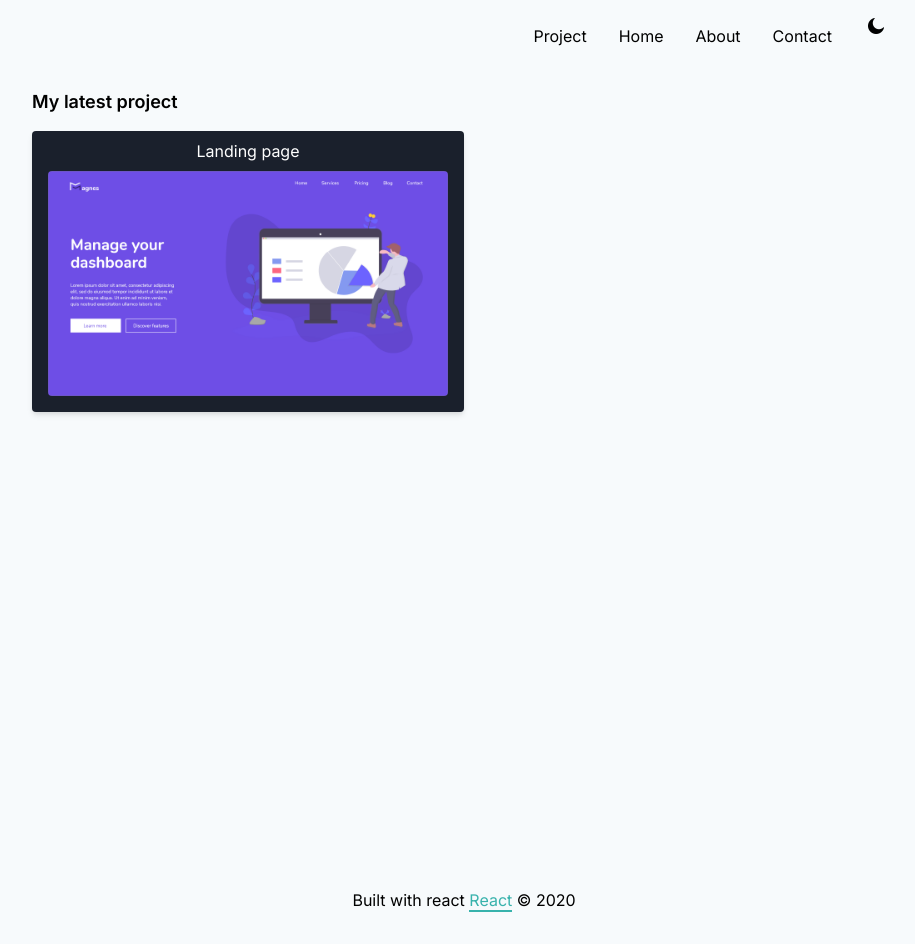
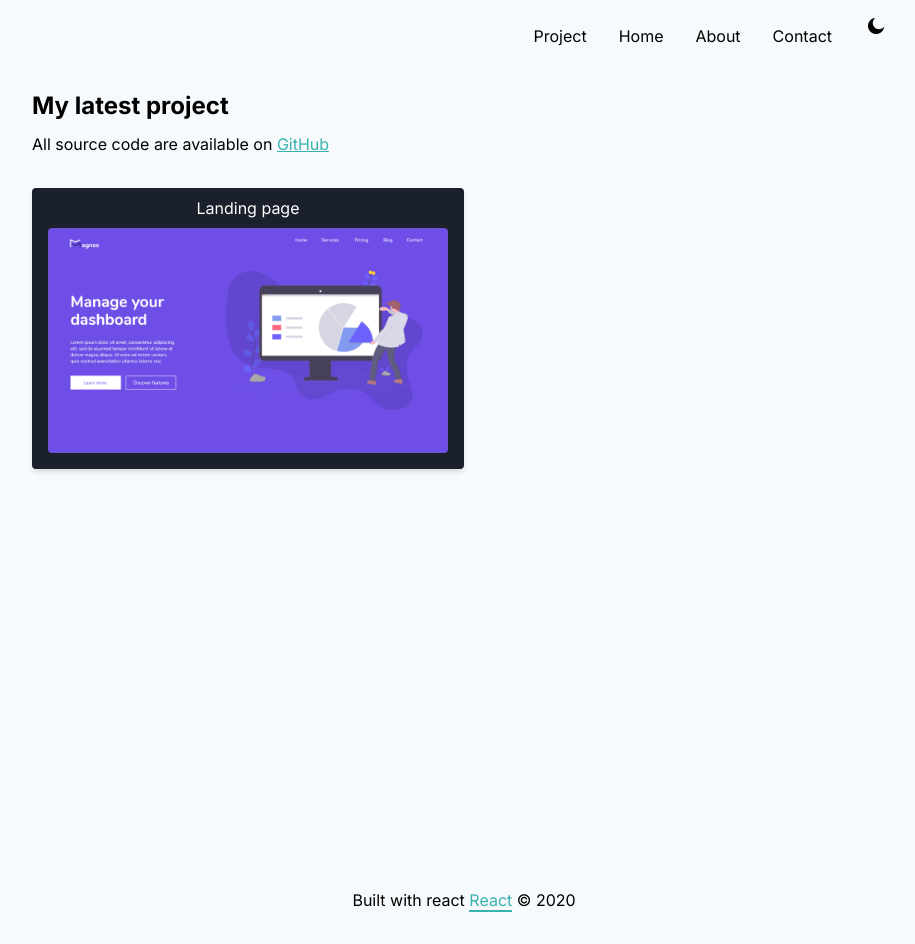
Before and after one commit to anas283/portfolio-site, a React (Create React App) app: page /project in a window 1280 px wide. Shown: the whole page, without its empty margins (176-1091 px from the left). Built offline with nearby package versions, Linux system fonts and the light colour scheme.

Commit message:
add github link

```diff
--- a/src/components/project.js
+++ b/src/components/project.js
@@ -6,8 +6,21 @@ class Project extends Component {
   render() {
     return (
       <div className="p-4 max-w-4xl mx-auto h-screen">
-        <h1 className="mt-4 text-lg font-semibold">My latest project</h1>
-        <div className="flex flex-col md:justify-start">
+        <h1 className="mt-4 text-lg font-bold md:text-2xl">
+          My latest project
+        </h1>
+        <p className="mt-2">
+          All source code are available on{" "}
+          <a
+            href="https://github.com/anas283"
+            target="_blank"
+            rel="noopener noreferrer"
+            className="text-teal-500 underline hover:text-teal-600"
+          >
+            GitHub
+          </a>
+        </p>
+        <div className="flex flex-col mt-4 md:justify-start">
           <a
             href="https://magnes-page.netlify.app/"
             target="_blank"
```
